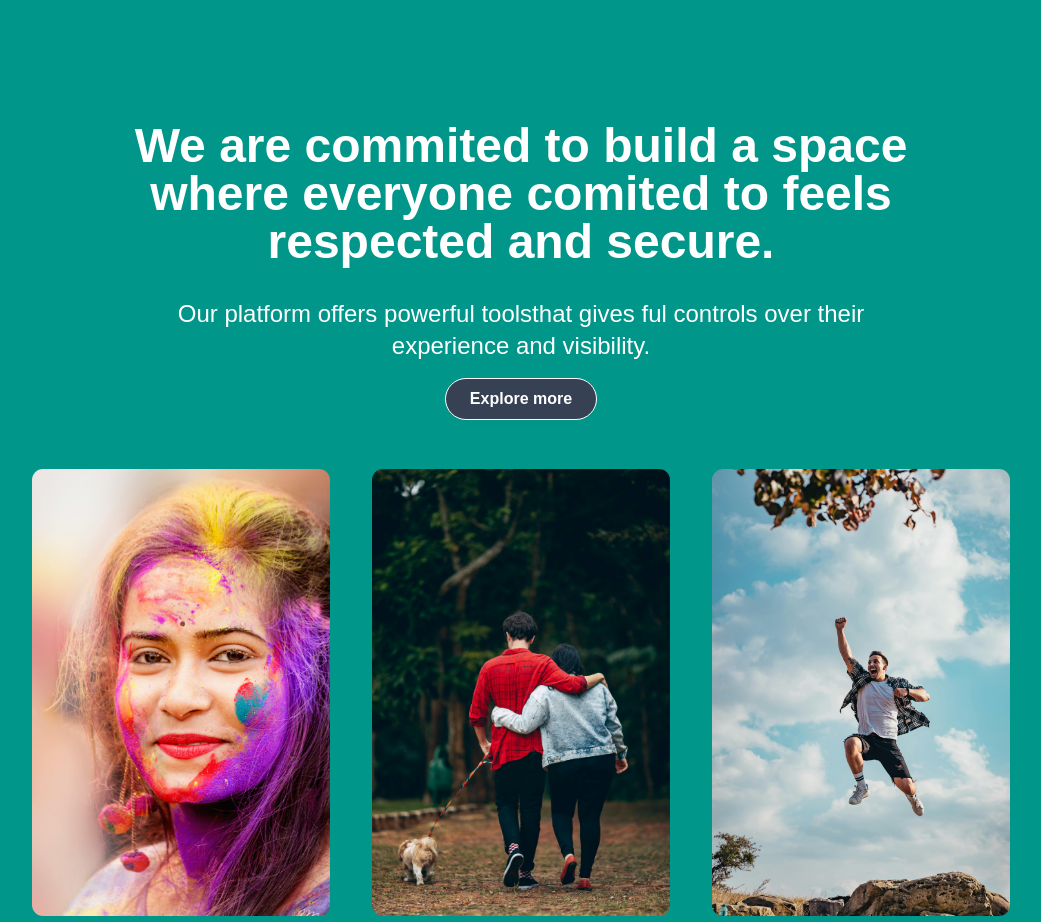
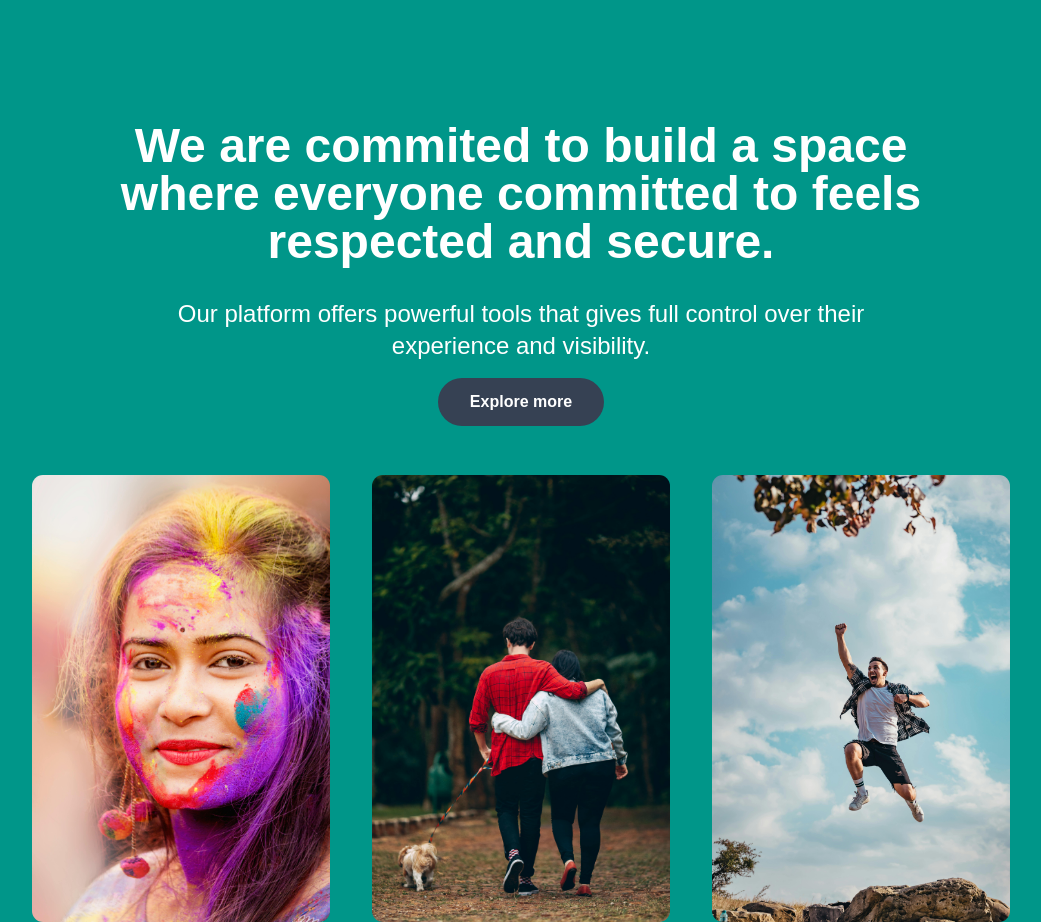
Before and after one commit to sushilkrg/flickbox, a Next.js app: page / in a window 1280 px wide. Shown: the part 3120-4042 px from the top of the page, without its empty margins (119-1160 px from the left). Built offline with nearby package versions, Linux system fonts and the light colour scheme; no server answers; what @imagekit/next would draw is missing.

Commit message:
chore: improved landing page by fixing typos and added margin in videos page for clarity

```diff
--- a/app/ui/FifthSection.tsx
+++ b/app/ui/FifthSection.tsx
@@ -6,14 +6,14 @@ const FifthSection = () => {
     <div className="flex items-center justify-center bg-teal-600 text-white py-32">
       <div className="container mx-auto w-full flex items-center justify-center flex-col">
         <h2 className="text-4xl md:text-5xl max-w-4xl font-bold text-center mb-4">
-          We are commited to build a space where everyone comited to feels
+          We are commited to build a space where everyone committed to feels
           respected and secure.
         </h2>
         <p className=" text-xl md:text-2xl mt-4 px-4 max-w-3xl text-center">
-          Our platform offers powerful toolsthat gives ful controls over their
+          Our platform offers powerful tools that gives full control over their
           experience and visibility.
         </p>
-        <p className="border rounded-full bg-gray-700 text-white px-6 py-2 mt-4 font-semibold">
+        <p className="rounded-full bg-gray-700 text-white px-8 py-3 mt-4 font-semibold cursor-pointer">
           Explore more
         </p>
         <div className="flex justify-around items-center flex-col md:flex-row md:gap-10 mt-12">
--- a/app/videos/page.tsx
+++ b/app/videos/page.tsx
@@ -34,7 +34,7 @@ const Videos = () => {
           <VideoCard key={video._id} video={video} />
         ))}
       </div>
-      <div className="flex justify-center">
+      <div className="flex justify-center mt-8">
         <button className="text-blue-700 pr-2 cursor-pointer text-l"
           onClick={() => router.push("/login")}
         >
```
